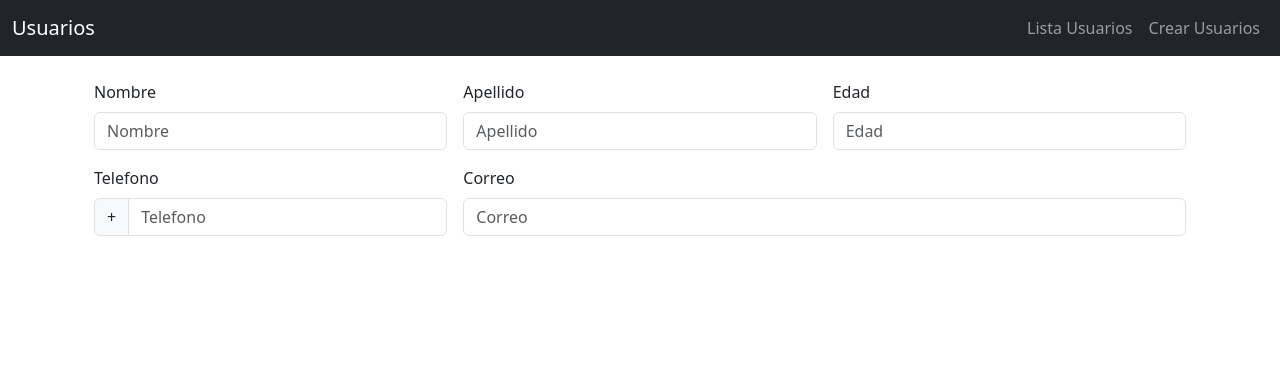
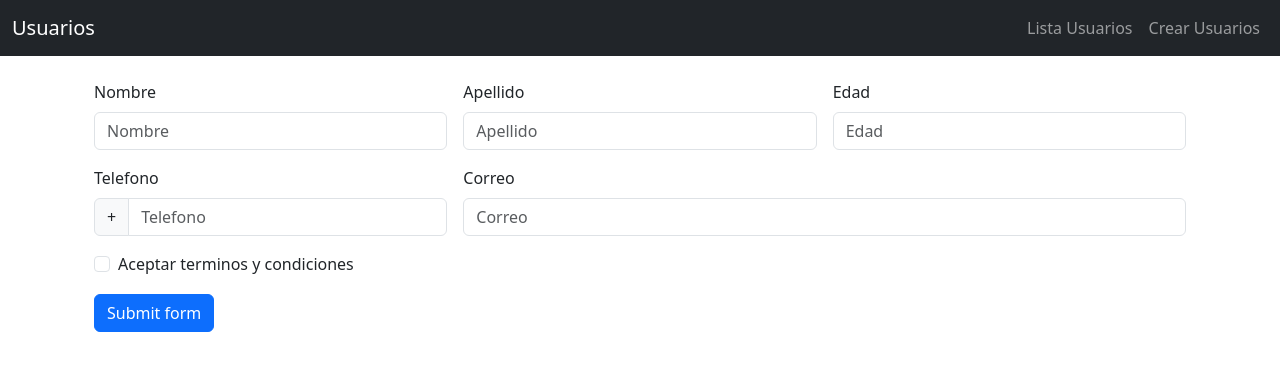
Before and after one commit to maxiar0s/Gestion_de_Usuarios_Fullstack_MERN, a React (Create React App) app in the folder frontend/: page /edit/1 in a window 1280 px wide. Shown: the top 370 px of the page. Built offline with nearby package versions, Linux system fonts and the light colour scheme.

Commit message:
formulario arreglo

```diff
--- a/frontend/src/components/CrearUsuarios.js
+++ b/frontend/src/components/CrearUsuarios.js
@@ -1,8 +1,9 @@
 import React from "react";
+import "./styles.css";
 const CrearUsuarios = () => {
   return (
     <form className="row g-3">
-      <div className="col-md-4">
+      <div className="col-md-4 position relative">
         <label className="form-label">Nombre</label>
         <input
           type="text"
@@ -11,7 +12,7 @@ const CrearUsuarios = () => {
           required
         />
       </div>
-      <div className="col-md-4">
+      <div className="col-md-4 position relative">
         <label className="form-label">Apellido</label>
         <input
           type="text"
@@ -20,7 +21,7 @@ const CrearUsuarios = () => {
           required
         />
       </div>
-      <div className="col-md-4">
+      <div className="col-md-4 position relative">
         <label className="form-label">Edad</label>
         <input
           type="number"
@@ -29,7 +30,7 @@ const CrearUsuarios = () => {
           required
         />
       </div>
-      <div class="col-md-4">
+      <div class="col-md-4 position relative">
         <label class="form-label">Telefono</label>
         <div class="input-group">
           <span class="input-group-text" id="inputGroupPrepend3">
@@ -37,21 +38,43 @@ const CrearUsuarios = () => {
           </span>
           <input
             type="number"
-            class="form-control"
+            className="form-control no-spinner"
             placeholder="Telefono"
             required
           />
         </div>
       </div>
 
-      <div className="col-md-4 flex-grow-1">
+      <div className="col-md-4 position relative flex-grow-1">
         <label className="form-label">Correo</label>
         <input
-          type="text"
+          type="email"
           className="form-control"
           placeholder="Correo"
           required
         />
+      </div>
+      <div class="col-12">
+        <div class="form-check">
+          <input
+            class="form-check-input"
+            type="checkbox"
+            value=""
+            id="invalidCheck"
+            required
+          />
+          <label class="form-check-label" for="invalidCheck">
+            Aceptar terminos y condiciones
+          </label>
+          <div class="invalid-feedback">
+            Debes aceptar los terminos y condiciones
+          </div>
+        </div>
+      </div>
+      <div class="col-12">
+        <button class="btn btn-primary" type="submit">
+          Submit form
+        </button>
       </div>
     </form>
     /*<div className="col-md-6 offset-md-3">
--- /dev/null
+++ b/frontend/src/components/styles.css
@@ -0,0 +1,8 @@
+.no-spinner::-webkit-inner-spin-button,
+.no-spinner::-webkit-outer-spin-button {
+  -webkit-appearance: none;
+  margin: 0;
+}
+.no-spinner {
+  -moz-appearance: textfield;
+}
```
